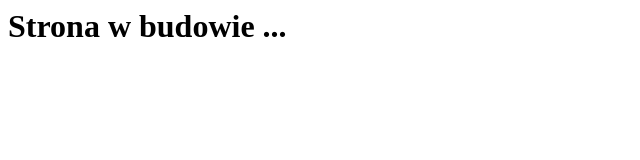
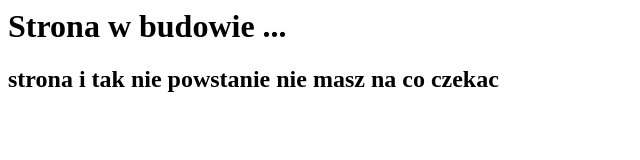
Before and after one commit to fgrossy/homepage, a plain HTML site: page index.html in a window 1280 px wide. Shown: the whole page, without its empty margins (0-640 px from the left). Drawn offline with Linux system fonts and the light colour scheme.

Commit message:
dodanie h2

```diff
--- a/index.html
+++ b/index.html
@@ -7,5 +7,6 @@
 </head>
 <body>
     <h1>Strona w budowie ...</h1>
+    <h2>strona i tak nie powstanie nie masz na co czekac </h2>
 </body>
 </html>
```
